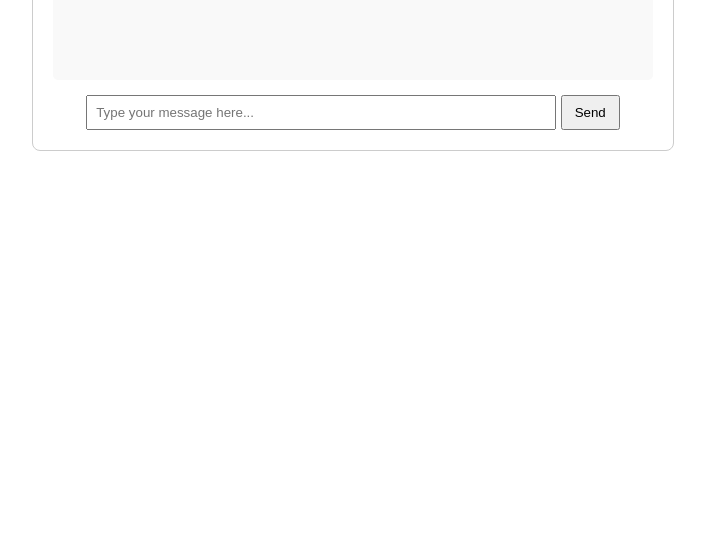
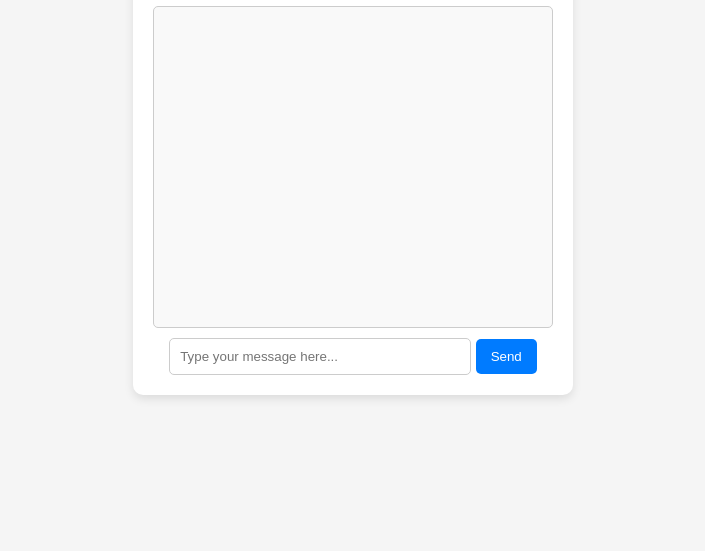
Before and after one commit to nelsondca/Emerging-Technologies, a plain HTML site: page index.html in a window 1280 px wide. Shown: the part 249-800 px from the top of the page, without its empty margins (287-992 px from the left). Drawn offline with Linux system fonts and the light colour scheme.

Commit message:
Refactouring html and css for displaying purposes

```diff
--- a/index.html
+++ b/index.html
@@ -3,15 +3,15 @@
 <head>
     <meta charset="UTF-8">
     <meta name="viewport" content="width=device-width, initial-scale=1.0">
-    <title>ELIZA</title>
+    <title>ELIZA Chatbot</title>
     <link rel="stylesheet" href="style.css">
 </head>
 <body>
-    <div id="chatbot">
+    <div class="chat-container">
         <h1>ELIZA Chatbot</h1>
-        <div id="conversation"></div>
-        <input type="text" id="user-input" placeholder="Type your message here..." onkeydown="if(event.key === 'Enter') sendMessage()" />
-        <button onclick="sendMessage()">Send</button>
+        <div id="chat-box" class="chat-box"></div>
+        <input type="text" id="user-input" placeholder="Type your message here..." />
+        <button onclick="processInput()">Send</button>
     </div>
     <script src="eliza.js"></script>
 </body>
--- a/style.css
+++ b/style.css
@@ -1,28 +1,49 @@
-#chatbot {
-    max-width: 600px;
-    margin: auto;
+/* style.css */
+body {
     font-family: Arial, sans-serif;
-    text-align: center;
-    padding: 20px;
-    border: 1px solid #ccc;
-    border-radius: 8px;
+    background-color: #f5f5f5;
+    display: flex;
+    justify-content: center;
+    align-items: center;
+    height: 100vh;
+    margin: 0;
 }
 
-#conversation {
-    margin-bottom: 15px;
+.chat-container {
+    background: white;
+    border-radius: 10px;
+    box-shadow: 0 4px 10px rgba(0, 0, 0, 0.1);
+    padding: 20px;
+    width: 400px;
+    text-align: center;
+}
+
+#chat-box {
+    height: 300px;
+    overflow-y: auto;
+    border: 1px solid #ccc;
+    border-radius: 5px;
     padding: 10px;
-    background-color: #f9f9f9;
-    border-radius: 5px;
-    min-height: 200px;
-    overflow-y: auto;
+    margin-bottom: 10px;
+    background: #f9f9f9;
 }
 
 #user-input {
-    width: 75%;
-    padding: 8px;
+    width: 70%;
+    padding: 10px;
+    border-radius: 5px;
+    border: 1px solid #ccc;
 }
 
 button {
-    padding: 8px 12px;
+    padding: 10px 15px;
+    border: none;
+    border-radius: 5px;
+    background-color: #007bff;
+    color: white;
     cursor: pointer;
 }
+
+button:hover {
+    background-color: #0056b3;
+}
```
